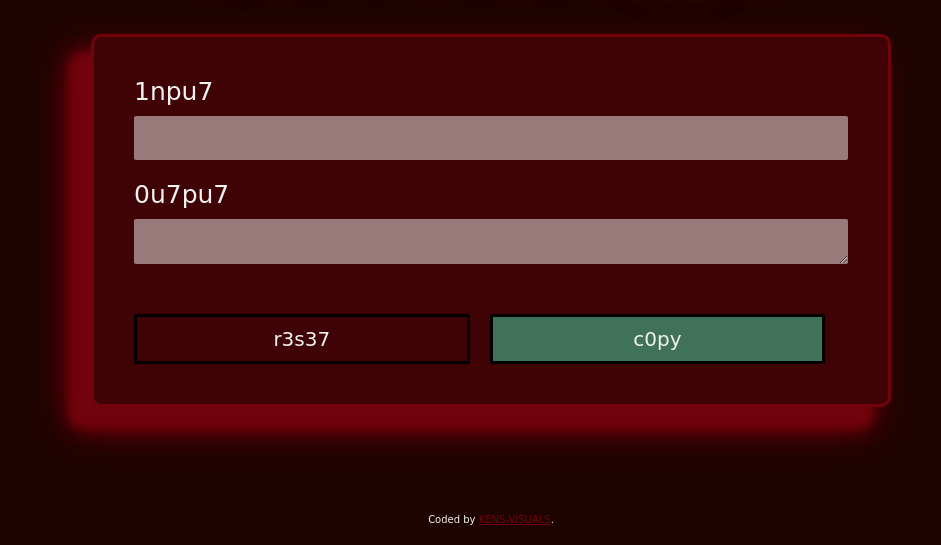
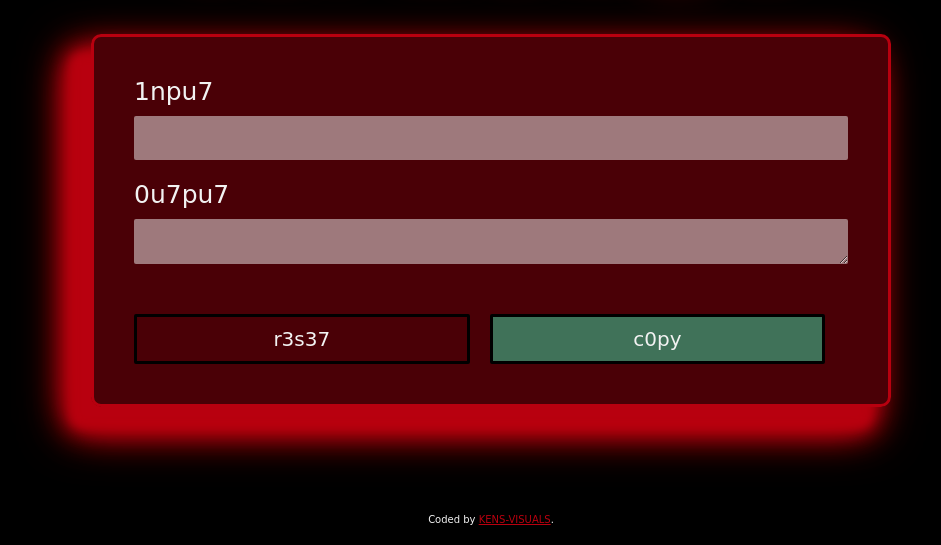
Before and after one commit to kens-visuals/cipher-g, a website: page index.html in a window 1280 px wide. Shown: the part 255-800 px from the top of the page, without its empty margins (149-1090 px from the left). Drawn offline with Linux system fonts and the light colour scheme; a web font is replaced by a local one.

Commit message:
change bg color

```diff
--- a/scss/_base.scss
+++ b/scss/_base.scss
@@ -1,5 +1,4 @@
-$color-primary: hsl(355, 95%, 23%);
-$color-primary--dark: hsl(6, 94%, 6%);
+$color-primary: hsl(355, 100%, 36%);
 $color-secondary: hsl(150, 28%, 35%);
 $color-secondary--light: hsl(0, 0%, 95%);
 $color-tertiary: hsl(0, 0%, 0%);
@@ -48,7 +47,7 @@ html {
 body {
   min-height: 100vh;
   color: $color-secondary--light;
-  background-color: $color-primary--dark;
+  background-color: $color-tertiary;
   background-repeat: no-repeat;
   background-size: cover;
   font-size: 1.6rem;
--- a/scss/_components.scss
+++ b/scss/_components.scss
@@ -27,7 +27,8 @@
     margin-left: 3rem;
     padding: 2rem;
     box-shadow: -20px 20px 10px $color-primary, -20px 20px 20px $color-primary,
-      -20px 20px 40px $color-primary;
+      -20px 20px 30px $color-primary, -20px 20px 40px $color-primary,
+      -20px 20px 50px $color-primary;
 
     & > *:not(:last-child) {
       margin-bottom: 2rem;
@@ -56,11 +57,12 @@
     transition: all 0.2s;
 
     &:focus-visible {
-      outline: 0.5rem solid $color-primary--dark;
+      outline: 0.5rem solid $color-tertiary;
     }
 
     &:disabled {
       color: $color-tertiary;
+      background-color: rgba($color-secondary--light, 0.5);
     }
   }
 
```
Also changed, not shown: css/style.css, 1 other file.
